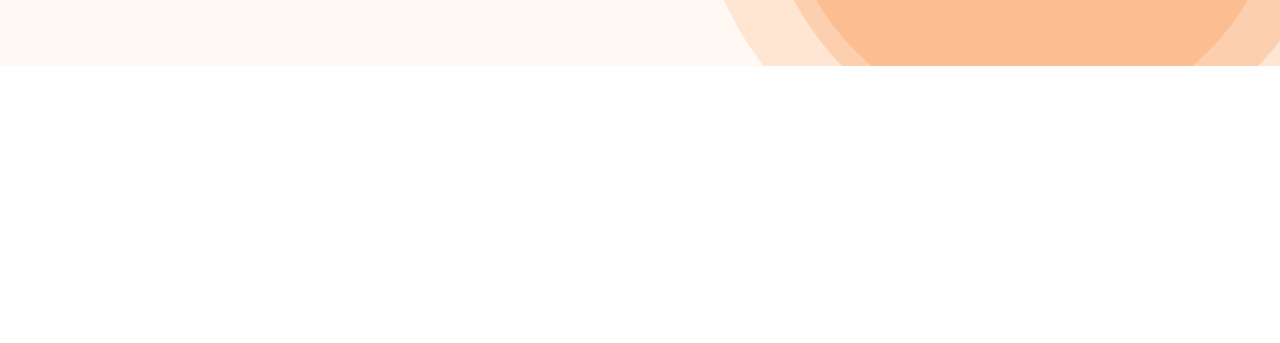
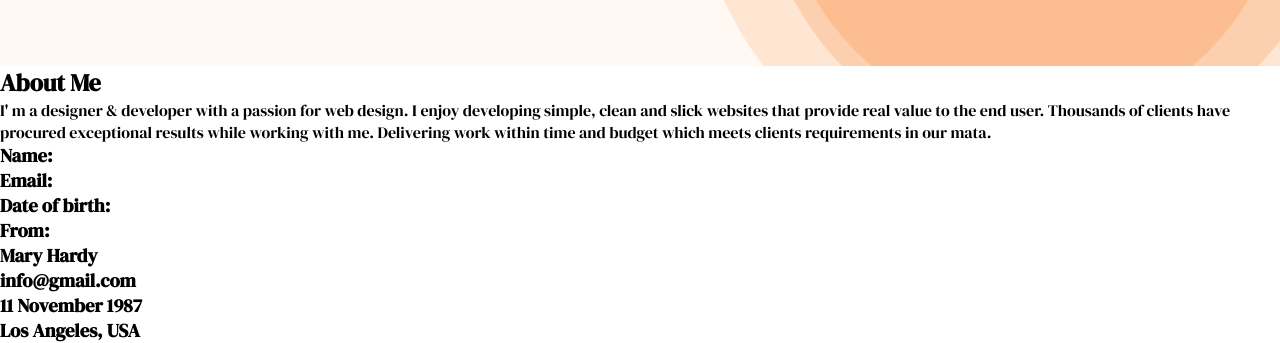
Before and after one commit to benbasty/MaryHardyPortfolio, a plain HTML site: page index.html in a window 1280 px wide. Shown: the part 734-1077 px from the top of the page. Before the commit the page ends 800 px from the top, so only its background shows below. Drawn offline with Linux system fonts and the light colour scheme.

Commit message:
about section html markup

```diff
--- a/app.css
+++ b/app.css
@@ -168,3 +168,5 @@ header .naming h1 {
     left: 40px;
     opacity: 0.32;
 }
+
+/* about section css styling */
--- a/index.html
+++ b/index.html
@@ -53,7 +53,24 @@
         </div>
     </header>
     <main>
-        <section class="about"></section>
+        <section class="about">
+            <h1>About Me</h1>
+            <p>I' m a designer & developer with a passion for web design. I enjoy developing simple, clean and slick websites that provide real value to the end user. Thousands of clients have procured exceptional results while working with me. Delivering work within time and budget which meets clients requirements in our mata.</p>
+            <div class="contactDetails">
+                <div class="contacts">
+                    <h3>Name:</h3>
+                    <h3>Email:</h3>
+                    <h3>Date of birth:</h3>
+                    <h3>From:</h3>
+                </div>
+                <div class="details">
+                    <h3>Mary Hardy</h3>
+                    <h3>info@gmail.com</h3>
+                    <h3>11 November 1987</h3>
+                    <h3>Los Angeles, USA</h3>
+                </div>
+            </div>
+        </section>
         <section class="what-i-do"></section>
         <section class="resume"></section>
         <section class="contact"></section>
```
